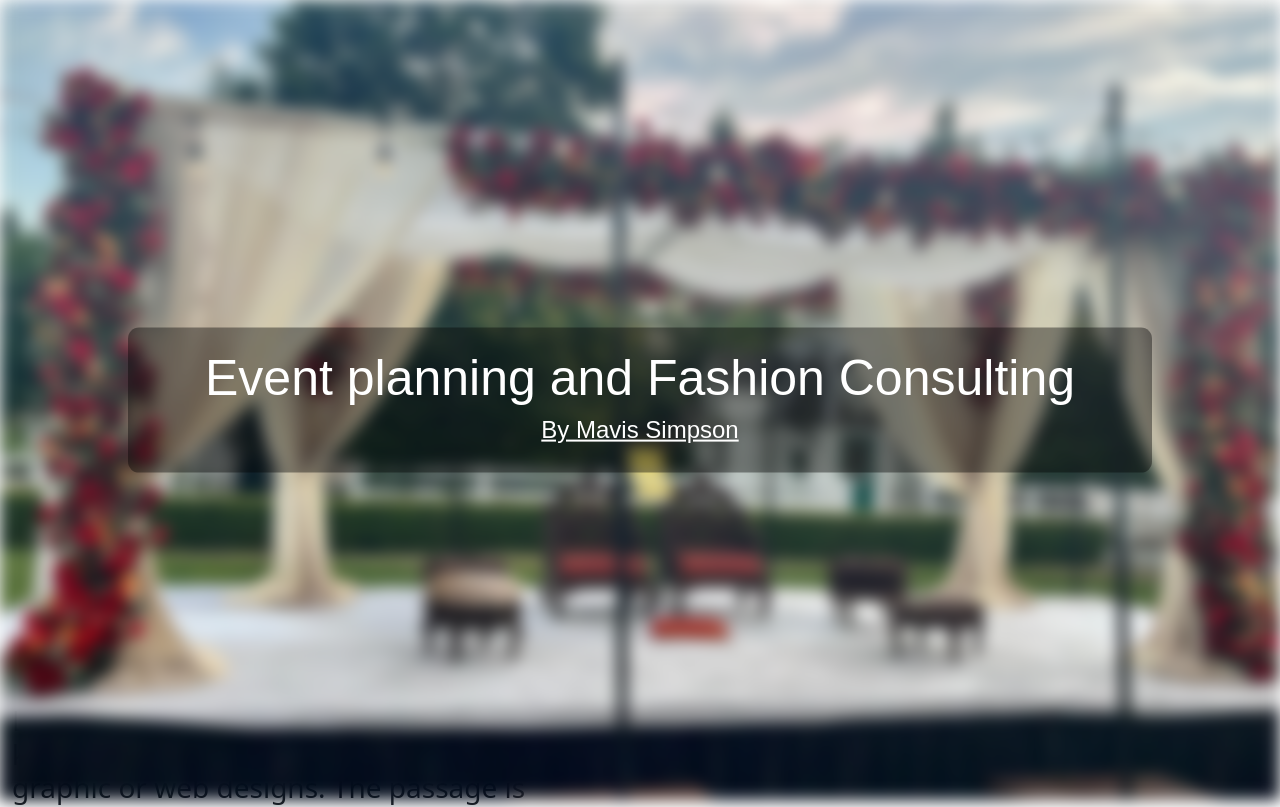
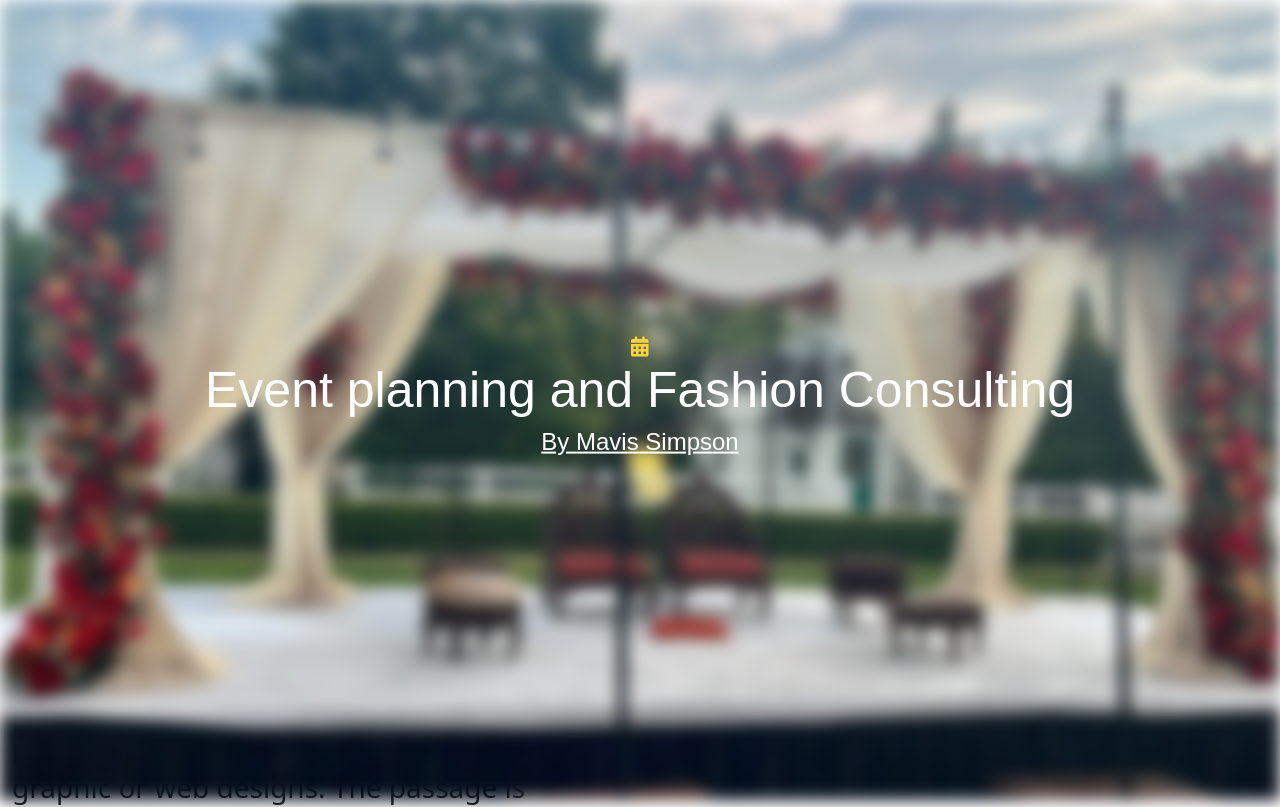
Before and after one commit to Gooberin95/tutor, a React (Create React App) app: page / in a window 1280 px wide. Shown: the top 807 px of the page. Built offline with nearby package versions, Linux system fonts and the light colour scheme.

Commit message:
adding icon with fade

```diff
--- a/package.json
+++ b/package.json
@@ -3,6 +3,8 @@
   "version": "0.1.0",
   "private": true,
   "dependencies": {
+    "@fortawesome/free-solid-svg-icons": "^6.5.1",
+    "@fortawesome/react-fontawesome": "^0.2.0",
     "@testing-library/jest-dom": "^5.17.0",
     "@testing-library/react": "^13.4.0",
     "@testing-library/user-event": "^13.5.0",
--- a/src/Hero.js
+++ b/src/Hero.js
@@ -1,4 +1,5 @@
-
+import { FontAwesomeIcon } from '@fortawesome/react-fontawesome';
+import { faCalendarDays } from '@fortawesome/free-solid-svg-icons';
 import React, { useEffect, useState } from 'react';
 import photographerImage from './heroImage.jpg';
 
@@ -31,7 +32,6 @@
 	   };
 
   const overlayTextStyle = {
-	      backgroundColor: 'rgba(0, 0, 0, 0.4)',
 	      color: 'white',
 	      fontWeight: 'bold',
 	      borderRadius: '11px',
@@ -57,7 +57,9 @@
 <div style={containerStyle}>
 	      <div style={backgroundImageStyle}></div>
 	      <div style={overlayTextStyle}>
+	               <FontAwesomeIcon icon={faCalendarDays} size="lg" style={{ color: "#FFD43B" }} />
 	        <h1 style={{ ...headingStyle, opacity: fadeIn ? 1 : 0 }}>
+
 	          Event planning and Fashion Consulting
         </h1>
 	        <h4
```
Also changed, not shown: 1 other file (tests, documents, lock files or other folders).
